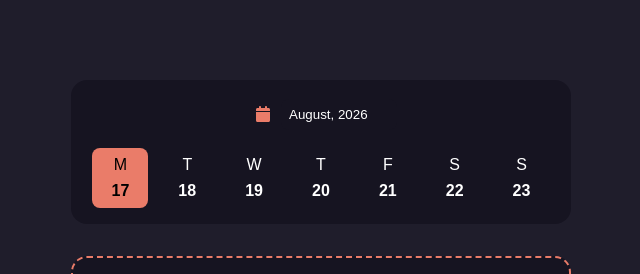
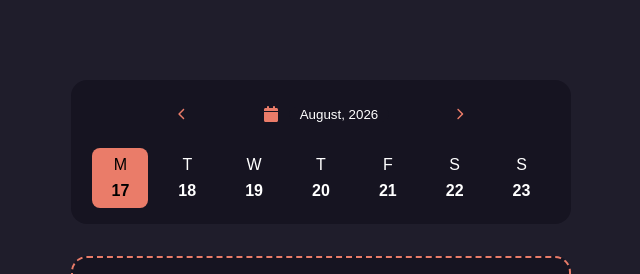
Before and after one commit to NinjaNean/todo, a React (Vite) app: page / in a window 1280 px wide. Shown: the top 274 px of the page, without its empty margins (319-959 px from the left). Built offline with nearby package versions, Linux system fonts and the light colour scheme.

Commit message:
Refactor Calender component to implement month navigation and improve date selection UI

```diff
--- a/src/components/Calender.css
+++ b/src/components/Calender.css
@@ -2,10 +2,14 @@
   display: flex;
   align-items: center;
   flex-direction: column;
-  gap: 1rem;
   background-color: var(--primary);
   padding: 1rem;
   border-radius: 1rem;
+
+  .month-carousel {
+    display: flex;
+    align-items: center;
+    width: 90%;
 
     .react-datepicker__input-container {
       display: flex;
@@ -15,20 +19,24 @@
     svg {
       fill: var(--secondary);
       position: relative !important;
+      flex-grow: 1;
     }
 
     input {
       border: none;
-    padding: 0.5rem;
+      padding: 0;
       cursor: pointer;
       caret-color: transparent;
       width: 100px;
+      text-align: center;
+    }
   }
 
   .week-carousel {
     display: flex;
     width: 100%;
     justify-content: space-around;
+    margin-top: 1rem;
 
     .day {
       display: flex;
--- a/src/components/Calender.tsx
+++ b/src/components/Calender.tsx
@@ -1,8 +1,24 @@
-import { useState } from "react";
+import { forwardRef, useState } from "react";
 import DatePicker from "react-datepicker";
 import "react-datepicker/dist/react-datepicker.css";
 import "./Calender.css";
 import { addDays, format, isSameDay, startOfWeek } from "date-fns";
+import { IoIosArrowBack, IoIosArrowForward } from "react-icons/io";
+
+type CustomInputProps = {
+  className?: string;
+  value?: string;
+  onClick?: () => void;
+};
+
+// const CustomInput = forwardRef<CustomInputProps>(
+//   ({ value, onClick, className }, ref) => (
+//     <button type="button" className={className} onClick={onClick} ref={ref}>
+//       {value || "Välj datum"}
+//     </button>
+//   ),
+// );
+// CustomInput.displayName = "CustomInput";
 
 function Calender() {
   const [startDate, setStartDate] = useState(new Date());
@@ -18,13 +34,19 @@ function Calender() {
 
   return (
     <div className="date-container">
+      <div className="month-carousel">
+        <IoIosArrowBack />
+
         <DatePicker
           selected={startDate}
           onChange={(date) => setStartDate(date)}
           dateFormat="MMMM, yyyy"
-        className="month"
           showIcon
+          // customInput={<CustomInput className="custom-input" />}
         />
+
+        <IoIosArrowForward />
+      </div>
 
       <div className="week-carousel">
         {weekDays.map((w, index) => {
```
Lines whose indentation alone changed are shown as unchanged.
